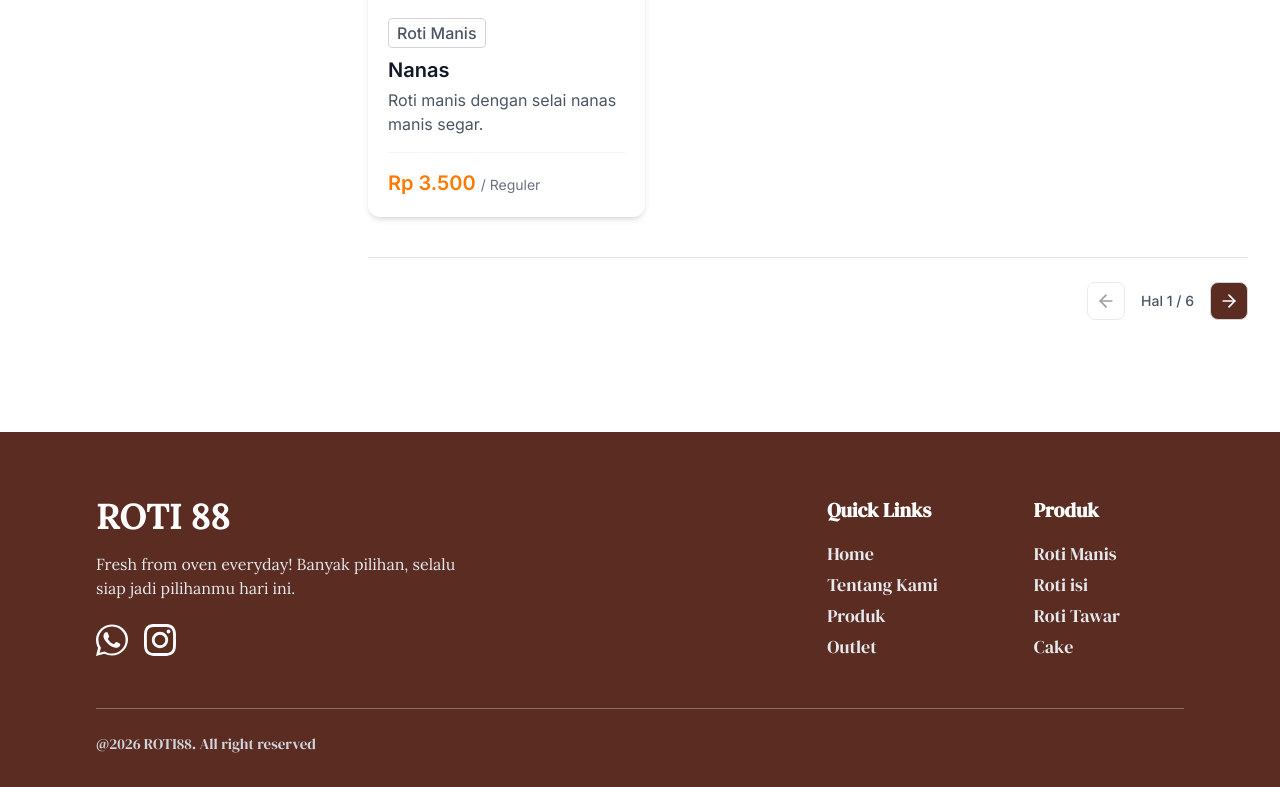
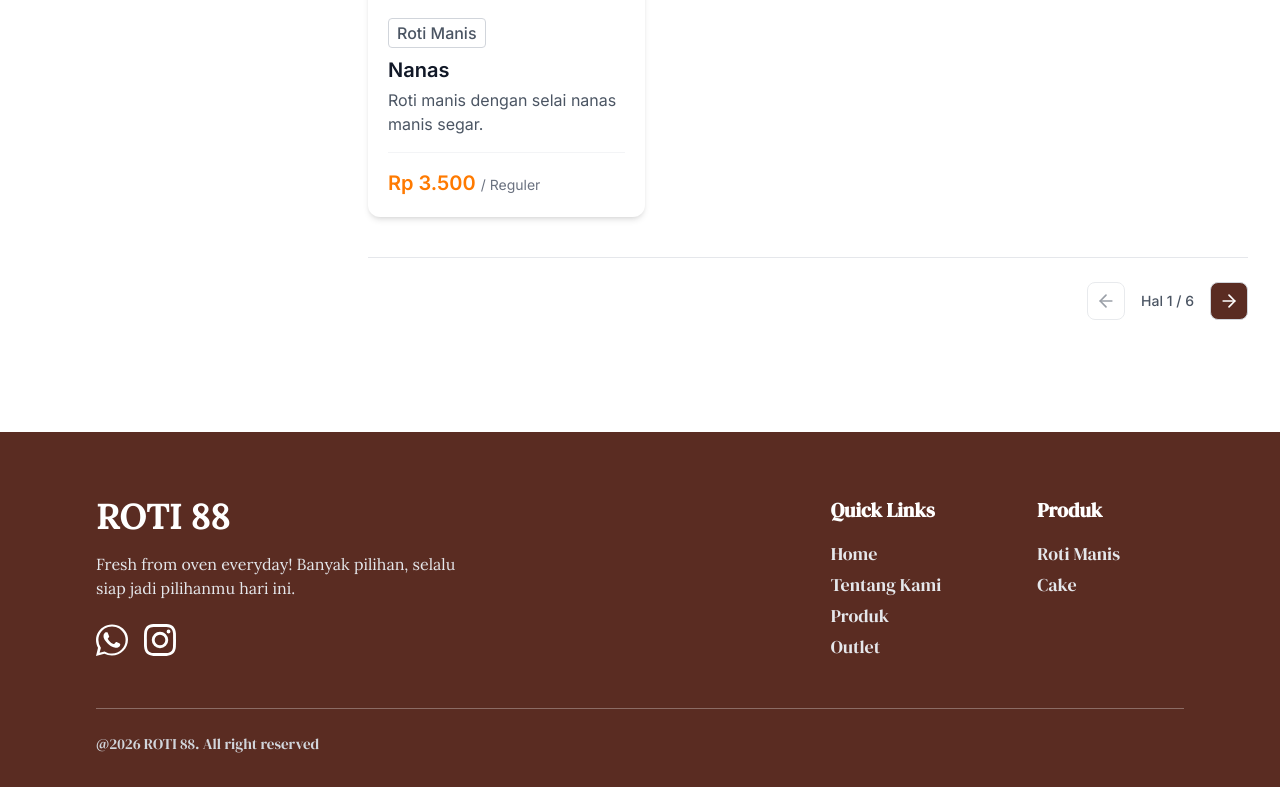
Before and after one commit to HimawanRakha/roti88-website, a Next.js app: page /produk in a window 1280 px wide. Shown: the part 1908-2695 px from the top of the page. Built offline with nearby package versions, Linux system fonts and the light colour scheme.

Commit message:
fix: minor revisions

```diff
--- a/app/page.tsx
+++ b/app/page.tsx
@@ -19,7 +19,7 @@ export default function Home() {
             url: "https://roti88-website.vercel.app/",
             telephone: "6282142634989",
             address: {
-              "@type": "PostalAddress",
+              "@type": "67316",
               addressLocality: "Lumajang",
               addressRegion: "Jawa Timur",
               addressCountry: "ID",
--- a/components/CTA.tsx
+++ b/components/CTA.tsx
@@ -17,7 +17,7 @@ export default function CTA() {
       >
         <h2 className="text-2xl md:text-5xl font-bold text-white mb-4 md:mb-6 [text-shadow:1px_1px_2px_var(--tw-shadow-color)] shadow-black/80">Tertarik untuk memesan?</h2>
         <p className="text-gray-100 text-sm md:text-2xl mb-8 max-w-6xl mx-auto shadow-black/80">
-          Roti 88 hadir untuk berbagai kebutuhan, mulai dari sarapan sehari-hari, camilan keluarga, hingga pesanan untuk acara seperti hajatan, kenduri, acara kantor, kegiatan komunitas. berbagai momen kebersamaan lainnya
+          ROTI 88 hadir untuk berbagai kebutuhan, mulai dari sarapan sehari-hari, camilan keluarga, hingga pesanan untuk acara seperti hajatan, kenduri, acara kantor, kegiatan komunitas. berbagai momen kebersamaan lainnya
         </p>
 
         {/* Tombol WhatsApp (Oranye Solid) */}
--- a/components/Footer.tsx
+++ b/components/Footer.tsx
@@ -73,16 +73,7 @@ export default function Footer() {
                   Roti Manis
                 </a>
               </li>
-              <li>
-                <a href="#" className="hover:text-white hover:underline transition-colors">
-                  Roti isi
-                </a>
-              </li>
-              <li>
-                <a href="#" className="hover:text-white hover:underline transition-colors">
-                  Roti Tawar
-                </a>
-              </li>
+
               <li>
                 <a href="#" className="hover:text-white hover:underline transition-colors">
                   Cake
@@ -94,7 +85,7 @@ export default function Footer() {
       </div>
 
       {/* Bagian Bawah: Copyright */}
-      <div className="max-w-7xl mx-auto mt-12 pt-6 border-t border-white/30 text-[10px] md:text-[15px] text-gray-300 font-serif">@2026 ROTI88. All right reserved</div>
+      <div className="max-w-7xl mx-auto mt-12 pt-6 border-t border-white/30 text-[10px] md:text-[15px] text-gray-300 font-serif">@2026 ROTI 88. All right reserved</div>
     </motion.footer>
   );
 }
--- a/components/Products.tsx
+++ b/components/Products.tsx
@@ -14,7 +14,7 @@ interface Product {
 const FoodSiteSections: React.FC = () => {
   // Data produk menggunakan interface yang sudah dibuat
   const products: Product[] = [
-    { name: "ROTI MANIS", image: "/images/roti-bb.JPG", priceLabel: "/images/pin.png" },
+    { name: "ROTI MANIS", image: "/images/roti-bb.JPG", priceLabel: "/images/pin1.png" },
     { name: "CAKE", image: "/images/cake.jpeg" },
     // { name: "ROTI ISI", image: "/images/roti-i.jpeg" },
     // { name: "ROTI JUMBO", image: "/images/roti-j.JPG" },
--- a/data/DataFeatures.ts
+++ b/data/DataFeatures.ts
@@ -17,7 +17,7 @@ export const features: Feature[] = [
   },
   {
     title: "Varian",
-    desc: "ROTI 88 menghadirkan lebih dari 50++ varian roti, tersedia mulai dari Rp3.500",
+    desc: "ROTI 88 menghadirkan lebih dari 50++ varian roti, tersedia mulai dari Rp 3.500",
     icon: "box",
   },
   {
```
Also changed, not shown: public/images/pin.png (deleted), public/images/pin1.png (added).
